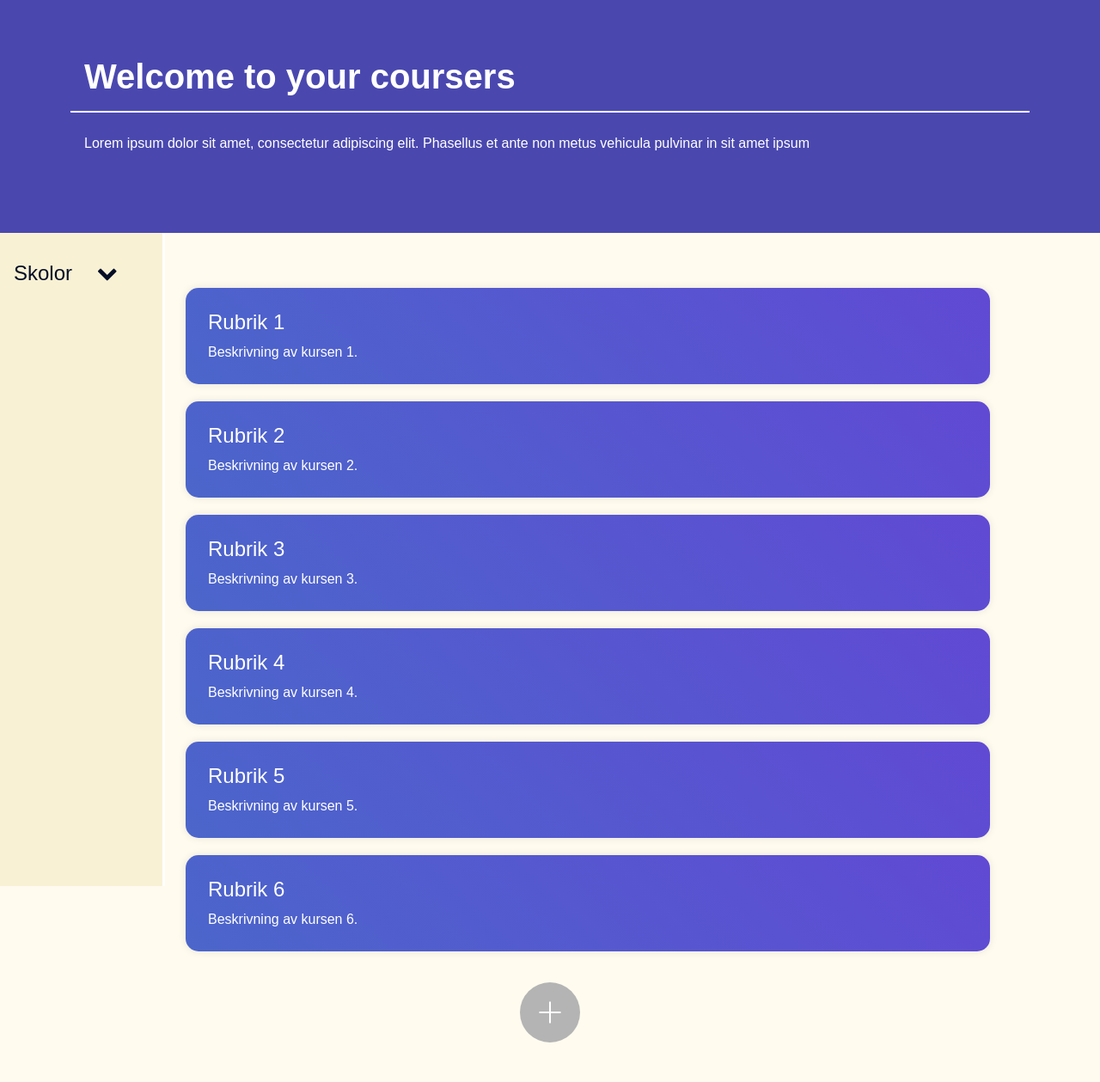
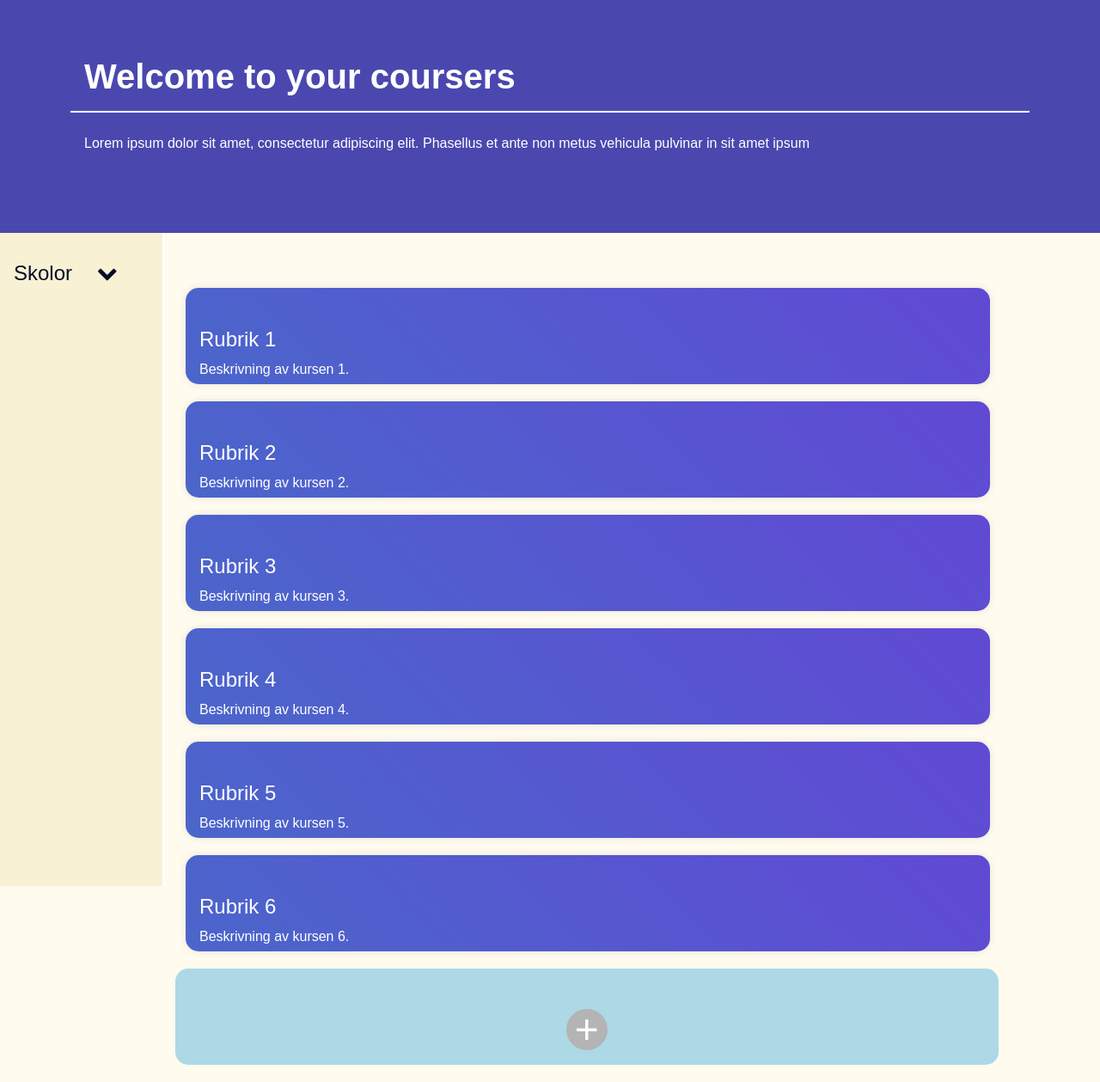
Before and after one commit to NTIG-Helsingborg/TE4_23-24_Basecamp, a PHP site: page /kurser.php in a window 1280 px wide. Shown: the part 73-1332 px from the top of the page at 86% size. Before the commit the page ends 1286 px from the top, so only its background shows below. Run offline with PHP 8.4, Linux system fonts and the light colour scheme; some libraries are stand-ins or nearby versions.

Commit message:
mi comit cuz borta

```diff
--- a/CSS/kapitlar.css
+++ b/CSS/kapitlar.css
@@ -1,6 +1,57 @@
 
-#box-container {
-  margin-top: 5%;
+
+/* -------------------------css for Coursers -------------------------- */
+
+
+.box-Course, .buttonBoxKur {
+  width: 90%;
+  height: 14vh;
+}
+
+.box-Course h4{
+  padding-top: 16px;
+}
+
+.box-Course h4, p{
+  padding-left: 16px;
+}
+
+@keyframes gradient {
+  50% {
+    background-position: 100% 0;
+  }}
+
+
+  .buttonBoxKur, .buttonBoxKap{
+    background-color: lightblue;
+    justify-content: center;
+    text-align: center;
+    cursor: pointer;
+    margin: auto;
+
+
+  }
+
+  .buttonBoxKur:hover, .buttonBoxKap:hover{
+
+    scale: 1.03;
+    box-shadow: 0.2vw 0.2vw 0 #afb5c0;
+  }
+
+  /* -------------------------css for Kapitlar -------------------------- */
+  .box , .box-Course, .buttonBoxKur, .buttonBoxKap{
+
+    transform: translate(0%,0%);
+    padding-top: 30px;
+    border-radius: 15px;
+    margin-bottom: 20px;
+    border: none;
+    outline: none;
+    transition: all 0.3s ease;
+  }
+
+  #box-container {
+    margin-top: 5%;
   margin-left: 15%;
   display: flex;
   flex-direction: column;align-items: center;
@@ -9,37 +60,37 @@
   box-sizing: border-box;
 }
 
-.box {
-  transform: translate(0%,0%);
-  padding-top: 30px;
-  border-radius: 15px;
-  margin-bottom: 20px;
 
-  border: none;
-  outline: none;
+.box, .buttonBoxKap{
+  width: 100%;
+  height: 20vh;
+  padding: 20px;
+}
+
+.box , .box-Course {
   background: linear-gradient(45deg,#446FC8, #6f36da, #E96D74);
   background-size: 400% 400%;
   box-shadow: 2vw 5vw 0 #E96D74;
   box-shadow: 0 0 10px rgba(0, 0, 0, 0.1);
-  padding: 20px;
   color: #fff;
-  width: 100%;
-  height: 20vh;
-  transition: all 0.3s ease;
 }
-.box:hover{
+
+
+.box:hover, .box-Course:hover{
 
   animation: gradient 10s ease infinite;
     scale: 1.03;
     box-shadow: 0.2vw 0.2vw 0 #F59191;
 }
+
+
+
 @media (max-width: 1200px) {
   #box-container {
     margin-left: 0;
     max-width: 100%;
   }
 }
-
 
 @media (max-width: 768px) {
 
@@ -102,96 +153,21 @@
 }
 
 
-/* -------------------------css for Coursers -------------------------- */
 
-
-.boxCourse {
-
-
-
-
-  transform: translate(0%,0%);
-  color: #e8e8e8;
-  border: none;
-  outline: none;
-  background: linear-gradient(45deg,#446FC8, #6f36da, #E96D74);
-  background-size: 400% 400%;
-  box-shadow: 2vw 5vw 0 #E96D74;
-  cursor: pointer;
-  transition: all 0.3s ease;
-  border-radius: 15px;
-  margin-bottom: 20px;
-  box-shadow: 0 0 10px rgba(0, 0, 0, 0.1);
-  padding: 10px;
-  color: #fff;
-  width: 90%;
-  height: 14vh;
-
-}
-.boxCourse:hover {
-
-
-  animation: gradient 10s ease infinite;
-    scale: 1.03;
-    box-shadow: 0.2vw 0.2vw 0 #F59191;
-
-  /* background: linear-gradient(to bottom, #446FC8 10%, #F59191 90%);
-  transform: scale(1.075);
-  cursor: pointer;
-  color: #fff;
-  text-decoration: none; */
-}
-
-.boxCourse h4{
-  padding-top: 16px;
-}
-
-.boxCourse h4, p{
-  padding-left: 16px;
-}
-
-
-@keyframes gradient {
-  50% {
-    background-position: 100% 0;
-  }}
+/* ----------------------------Plus button--------------------------- */
 
   .circular-button {
-    width: 70px;
-    text-align: center;
-    height: 70px;
+    width: 6vh;
+    height: 6vh;
     border-radius: 50%;
     background-color:#b4b4b4;
-    position: relative;
     margin: auto;
-    cursor: pointer;
     border: none;
     outline: none;
     display: flex;
     justify-content: center;
     align-items: center;
-margin-top: 2vh;
-margin-bottom: 5vh;
 transition: all 0.3s ease;
-
+color: white;
+font-size: 3rem;
   }
-
-  .circular-button::before,
-  .circular-button::after {
-    content: "";
-    position: absolute;
-    top: 50%;
-    left: 50%;
-    width: 25px;
-    height: 2px;
-    background-color: #fff;
-    transform: translate(-50%, -50%);
-  }
-
-  .circular-button::before {
-    transform: translate(-50%, -50%) rotate(90deg);
-  }
-
-  .circular-button:hover {
-    background-color: #0056b3;
-  }
--- a/kurser.php
+++ b/kurser.php
@@ -84,7 +84,7 @@
       <?php for ($i = 1; $i <= 6; $i++) { ?>
 
         <div class="col-lg-12 col-md-12 col-sm-6">
-          <div class="boxCourse">
+          <div class="box-Course">
             <h4>Rubrik
               <?php echo $i; ?>
             </h4>
@@ -95,10 +95,12 @@
           </div>
         </div>
       <?php } ?>
+      <div class="row buttonBoxKur">
+      <label class="circular-button">+</label>
+
+      </div>
     </div>
 </div>
-
-<button class="circular-button"></button>
 
 
   <script src="https://code.jquery.com/jquery-3.7.1.min.js"
```
Also changed, not shown: Kapitlar.php (+9 -2 lines).
